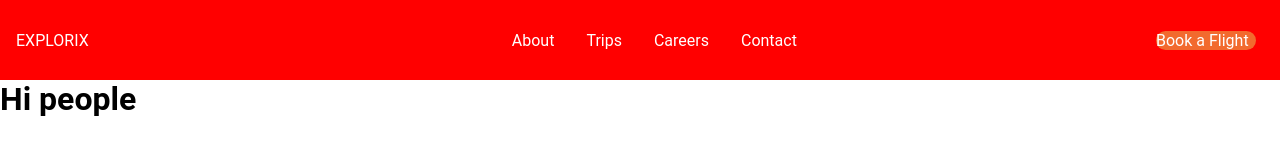
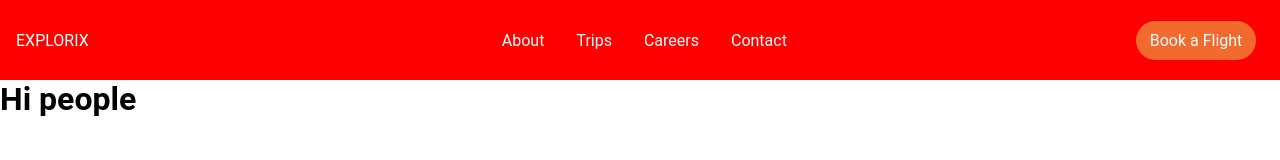
Before and after one commit to thomasfriedrichs/travel-proj, a Gatsby site: page / in a window 1280 px wide. Built offline with nearby package versions, Linux system fonts and the light colour scheme; Gatsby itself is replaced by a stand-in of ours.

Commit message:
add button styling

```diff
--- a/src/components/header/Button.js
+++ b/src/components/header/Button.js
@@ -4,19 +4,23 @@ import  {Link} from 'gatsby';
 export const Button = styled(Link)`
   background: ${({primary}) => (primary ? '#F26A2E' : '#077BF1')};
   white-space: nowrap;
-  padding: ${({ big }) => (big ? '16px 40px' : '16 px')};
+  padding: ${({ big }) => (big ? '16px 40px' : '10 px 32px')};
   color: #fff;
   font-size: ${({ big }) => (big ? '20px' : '16px')};
   outline: none;
   border: none;
-  min-width: 100px;
+  min-width: 120px;
+  min-height: 30px;
+  text-align: center;
+  padding: 10px;
   cursor: pointer;
   text-decoration: none;
   transition: 0.1s !important;
-  border-radius: ${({ round }) => (round ? '50px' : 'none')};
+  border-radius: ${({ round }) => (round ? '20px' : 'none')};
 
-  &:hover {
-    background: ${({ primary }) => (primary ? '077BF1' : '#F26A2E')};
-    transform: translateY(-2px);
+  &:hover,
+  :focus {
+    background: ${({ primary }) => (primary ? '#077BF1' : '#F26A2E')};
+    transform : translate(-3px);
   }
 `
```
Also changed, not shown: src/components/header/index.js (line endings or trailing spaces).
